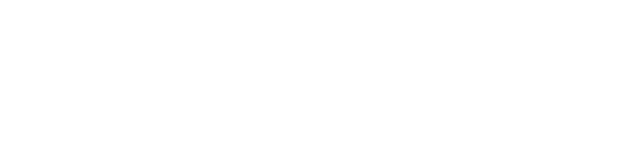
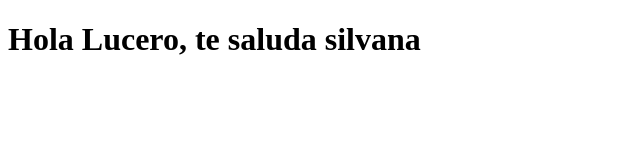
Before and after one commit to shirley-startary/colaborativo-en-pareja, a plain HTML site: page index.html in a window 1280 px wide. Shown: the whole page, without its empty margins (0-640 px from the left). Drawn offline with Linux system fonts and the light colour scheme.

Commit message:
agregando un titulo h1

```diff
--- a/index.html
+++ b/index.html
@@ -5,6 +5,7 @@
     <title>Git Colaborativo En pareja</title>
   </head>
   <body>
+    <h1>Hola Lucero, te saluda silvana</h1>
 
   </body>
 </html>
```
